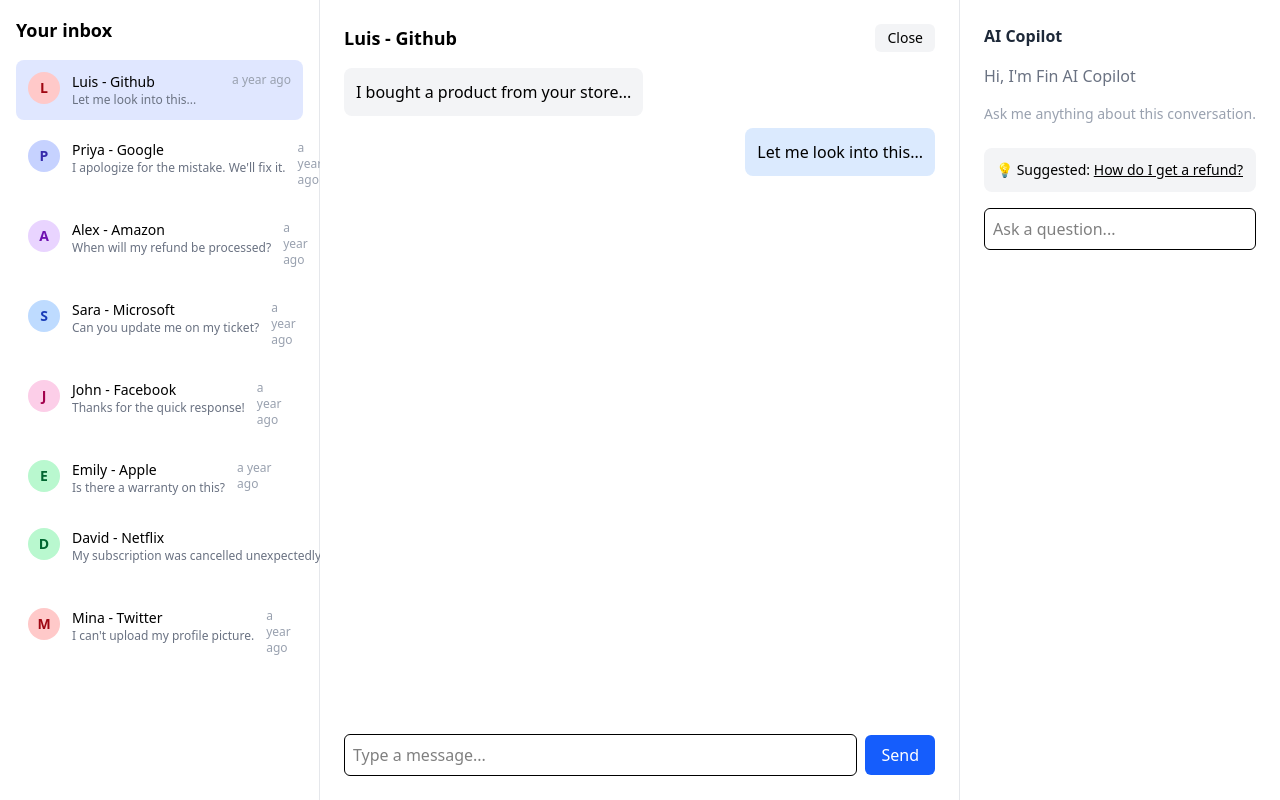
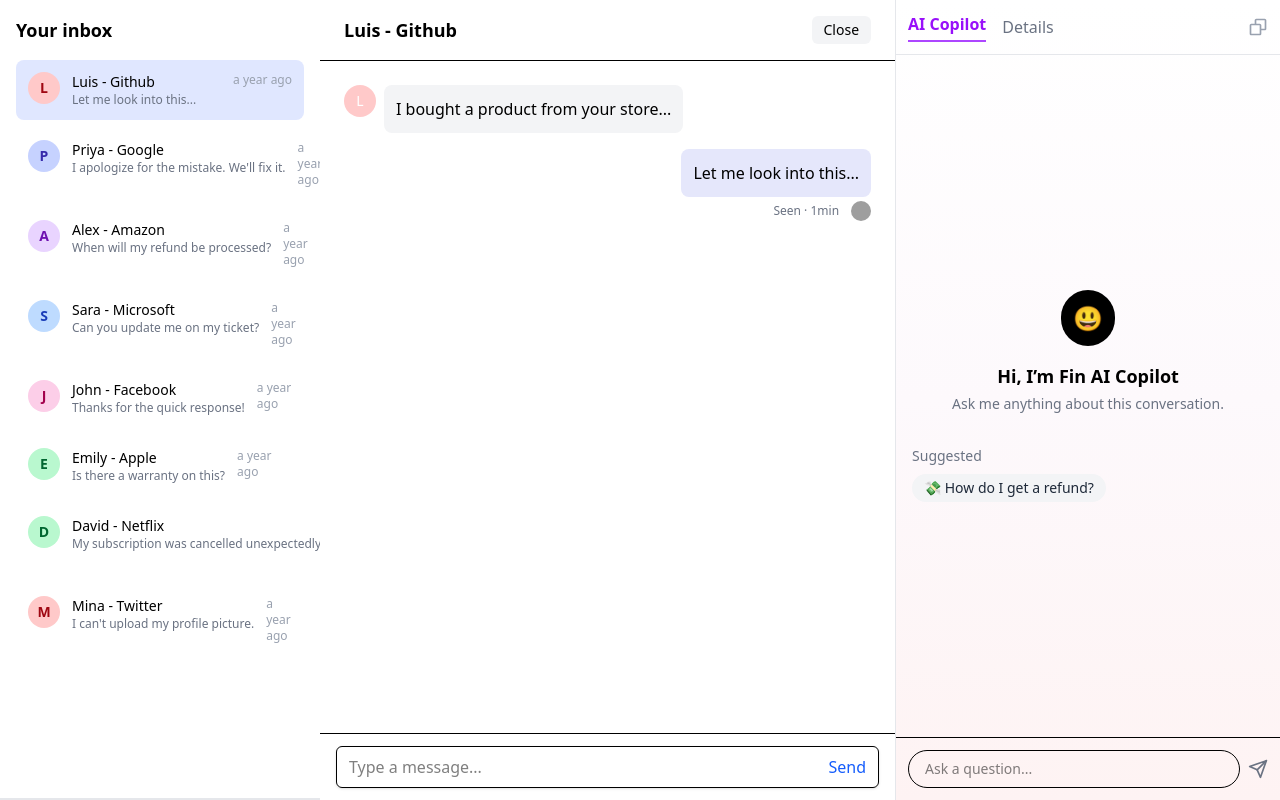
Before and after one commit to rahulsw24/supportChat_ui, a React (Vite) app: page / in a window 1280 px wide. Built offline with nearby package versions, Linux system fonts and the light colour scheme; grey boxes are pictures that could not be loaded.

Commit message:
Enhanced UI

```diff
--- a/package.json
+++ b/package.json
@@ -14,6 +14,7 @@
     "dayjs": "^1.11.13",
     "react": "^19.1.0",
     "react-dom": "^19.1.0",
+    "react-icons": "^5.5.0",
     "tailwindcss": "^4.1.7"
   },
   "devDependencies": {
--- a/src/components/ChatWindow.jsx
+++ b/src/components/ChatWindow.jsx
@@ -1,34 +1,67 @@
-// src/components/ChatWindow.jsx
 import React from 'react';
+import { getAvatarColor } from '../utils/getAvatarColor';
+
 
 function ChatWindow({ customer }) {
-    if (!customer) return <div className="w-2/4 bg-white p-6">No customer selected.</div>;
+    if (!customer) {
+        return <div className="w-2/4 bg-white p-6">No customer selected.</div>;
+    }
+
+    const customerInitial = customer.name.charAt(0).toUpperCase();
+    const avatarColor = getAvatarColor(customer.name);
 
     return (
-        <div className="flex flex-col w-2/4 bg-white p-6 border-r border-gray-200">
-            <div className="flex justify-between items-center mb-4">
+        <div className="flex flex-col w-2/4 bg-white border-r border-gray-200 relative">
+            {/* Header */}
+            <div className="flex justify-between items-center px-6 py-4 border-b">
                 <h2 className="text-lg font-semibold">{customer.name}</h2>
                 <button className="text-sm px-3 py-1 bg-gray-100 rounded-md">Close</button>
             </div>
 
-            <div className="flex flex-col gap-3 flex-1 overflow-auto">
+            {/* Messages */}
+            <div className="flex flex-col gap-4 p-6 overflow-y-auto flex-1">
                 {customer.messages.map((msg, index) => (
+                    <div key={index} className={`flex ${msg.from === 'agent' ? 'justify-end' : 'justify-start'}`}>
+                        {msg.from !== 'agent' && (
                             <div
-                        key={index}
-                        className={`${msg.from === 'agent' ? 'self-end bg-blue-100' : 'bg-gray-100'} p-3 rounded-lg w-fit max-w-md`}
+                                className={`mr-2 flex-shrink-0 w-8 h-8 text-white flex items-center justify-center rounded-full font-medium text-sm ${avatarColor}`}
+                            >
+                                {customerInitial}
+                            </div>
+                        )}
+
+                        <div className="max-w-xs">
+                            <div
+                                className={`p-3 rounded-lg ${msg.from === 'agent' ? 'bg-[#e5e7fb] text-right' : 'bg-gray-100 text-left'
+                                    }`}
                             >
                                 {msg.text}
+                            </div>
+                            {msg.from === 'agent' && (
+                                <div className="text-xs text-gray-500 mt-1 flex justify-end items-center gap-1">
+                                    Seen · 1min
+                                    <img
+                                        src="https://i.pravatar.cc/24?img=3"
+                                        alt="Agent"
+                                        className="w-5 h-5 rounded-full ml-2"
+                                    />
+                                </div>
+                            )}
+                        </div>
                     </div>
                 ))}
             </div>
 
-            <div className="mt-4 flex items-center gap-2">
+            {/* Chat input */}
+            <div className="border-t px-4 py-3 bg-white">
+                <div className="flex items-center gap-2 border rounded-md px-3 py-2 shadow-sm">
                     <input
                         type="text"
                         placeholder="Type a message..."
-                    className="flex-1 border p-2 rounded-md"
+                        className="flex-1 outline-none"
                     />
-                <button className="bg-blue-600 text-white px-4 py-2 rounded-md">Send</button>
+                    <button className="text-blue-600 font-medium">Send</button>
+                </div>
             </div>
         </div>
     );
--- a/src/components/CopilotSidebar.jsx
+++ b/src/components/CopilotSidebar.jsx
@@ -1,23 +1,55 @@
-import React from 'react'
+import React from "react";
+import { FiSend } from "react-icons/fi";
+import { BiCopy } from "react-icons/bi"; // top right icon
 
-function CopilotSidebar() {
+const CopilotSidebar = () => {
     return (
-        <div className="w-1/4 bg-white p-6">
-            <h2 className="font-semibold text-gray-800 mb-4">AI Copilot</h2>
-            <p className="text-gray-500 mb-4">Hi, I'm Fin AI Copilot</p>
-            <p className="text-sm text-gray-400 mb-6">Ask me anything about this conversation.</p>
+        <div className="flex flex-col h-full w-1/3 bg-gradient-to-b from-[#ffffff] via-[#fdf9fc] to-[#fef3f3]">
 
-            <div className="bg-gray-100 p-3 rounded-lg text-sm mb-4">
-                💡 Suggested: <span className="underline cursor-pointer">How do I get a refund?</span>
+
+            {/* Top Tabs */}
+            <div className="flex justify-between items-center p-3 border-b-1 border-gray-200">
+                <div className="flex space-x-4">
+                    <button className="border-b-2 border-purple-500 text-purple-600 font-semibold pb-1">
+                        AI Copilot
+                    </button>
+                    <button className="text-gray-500 hover:text-black">Details</button>
+                </div>
+                <BiCopy className="text-gray-400 hover:text-black cursor-pointer" size={20} />
             </div>
 
-            <input
-                type="text"
-                className="border p-2 rounded-md w-full"
-                placeholder="Ask a question..."
-            />
+            {/* Main AI Copilot Section */}
+            <div className="flex flex-col items-center justify-center text-center px-4 py-12 flex-1">
+                <div className="bg-black text-white rounded-full p-3 mb-4">
+                    <span className="text-2xl font-bold">😃</span> {/* Optional icon */}
+                </div>
+                <h2 className="text-lg font-semibold mb-1">Hi, I’m Fin AI Copilot</h2>
+                <p className="text-sm text-gray-500 mb-8">
+                    Ask me anything about this conversation.
+                </p>
+
+                {/* Suggested Question */}
+                <div className="text-sm text-left w-full">
+                    <p className="mb-2 text-gray-500">Suggested</p>
+                    <div className="bg-gray-100 text-sm text-gray-800 inline-flex items-center px-3 py-1 rounded-full">
+                        💸 How do I get a refund?
+                    </div>
+                </div>
+            </div>
+
+            {/* Input Box */}
+            <div className="border-t p-3 flex items-center space-x-2">
+                <input
+                    type="text"
+                    placeholder="Ask a question..."
+                    className="w-full border rounded-full px-4 py-2 text-sm focus:outline-none focus:ring-2 focus:ring-purple-400"
+                />
+                <button>
+                    <FiSend className="text-gray-500 hover:text-purple-600" size={20} />
+                </button>
+            </div>
         </div>
     );
-}
+};
 
-export default CopilotSidebar
+export default CopilotSidebar;
--- a/src/components/SidebarComponent.jsx
+++ b/src/components/SidebarComponent.jsx
@@ -6,7 +6,7 @@ import { getAvatarColor } from '../utils/getAvatarColor';
 
 function SidebarComponent({ customers, onSelectCustomer, selectedCustomer }) {
     return (
-        <div className="w-1/4 bg-white border-r border-gray-200 p-4">
+        <div className="w-1/4 bg-white border-b-2 border-gray-200 p-4">
             <h2 className="text-lg font-semibold mb-4">Your inbox</h2>
             <ul>
                 {customers.map((msg, i) => {
```
Also changed, not shown: 1 other file (tests, documents, lock files or other folders). Lines whose indentation alone changed are shown as unchanged.
